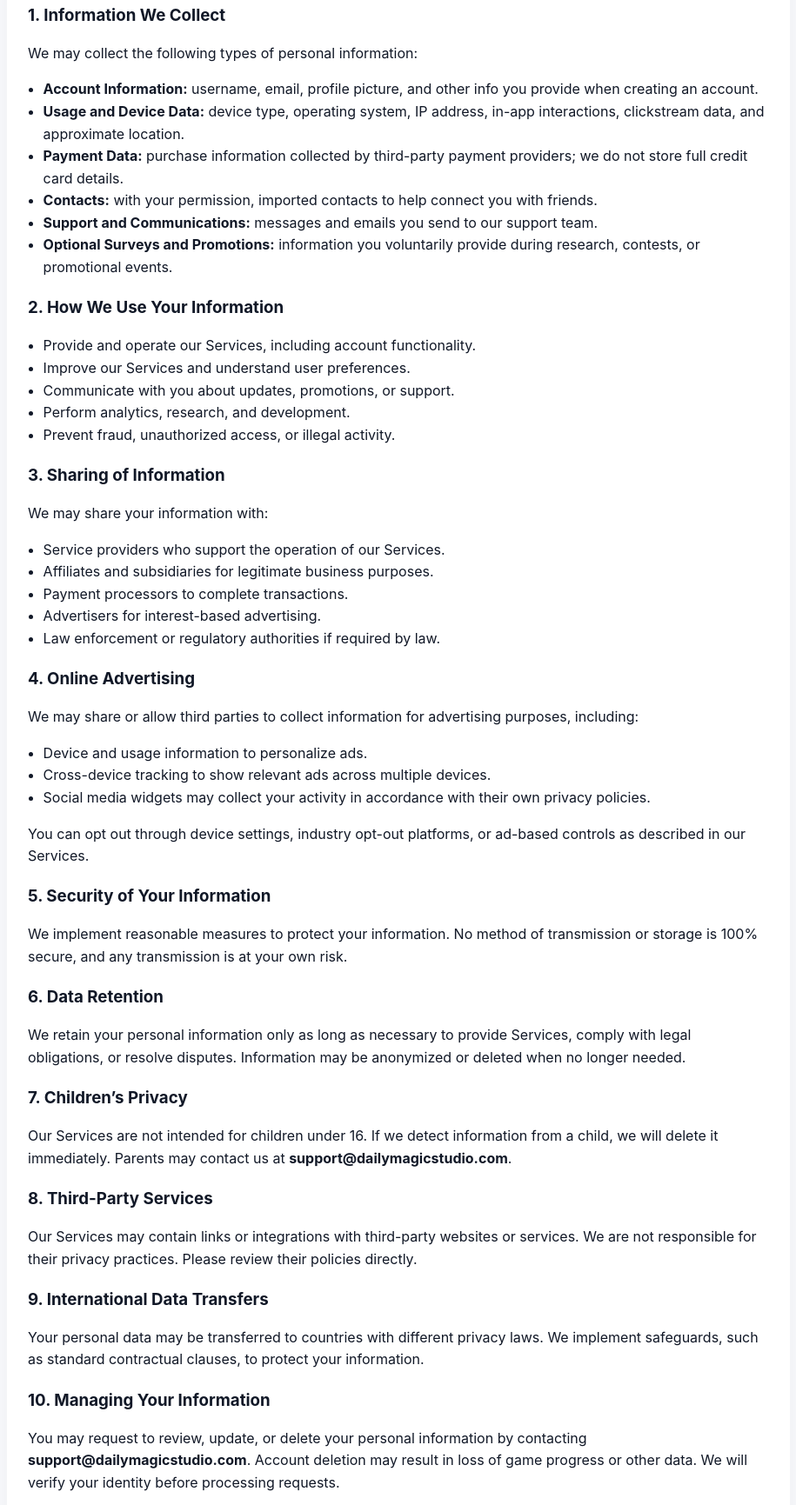
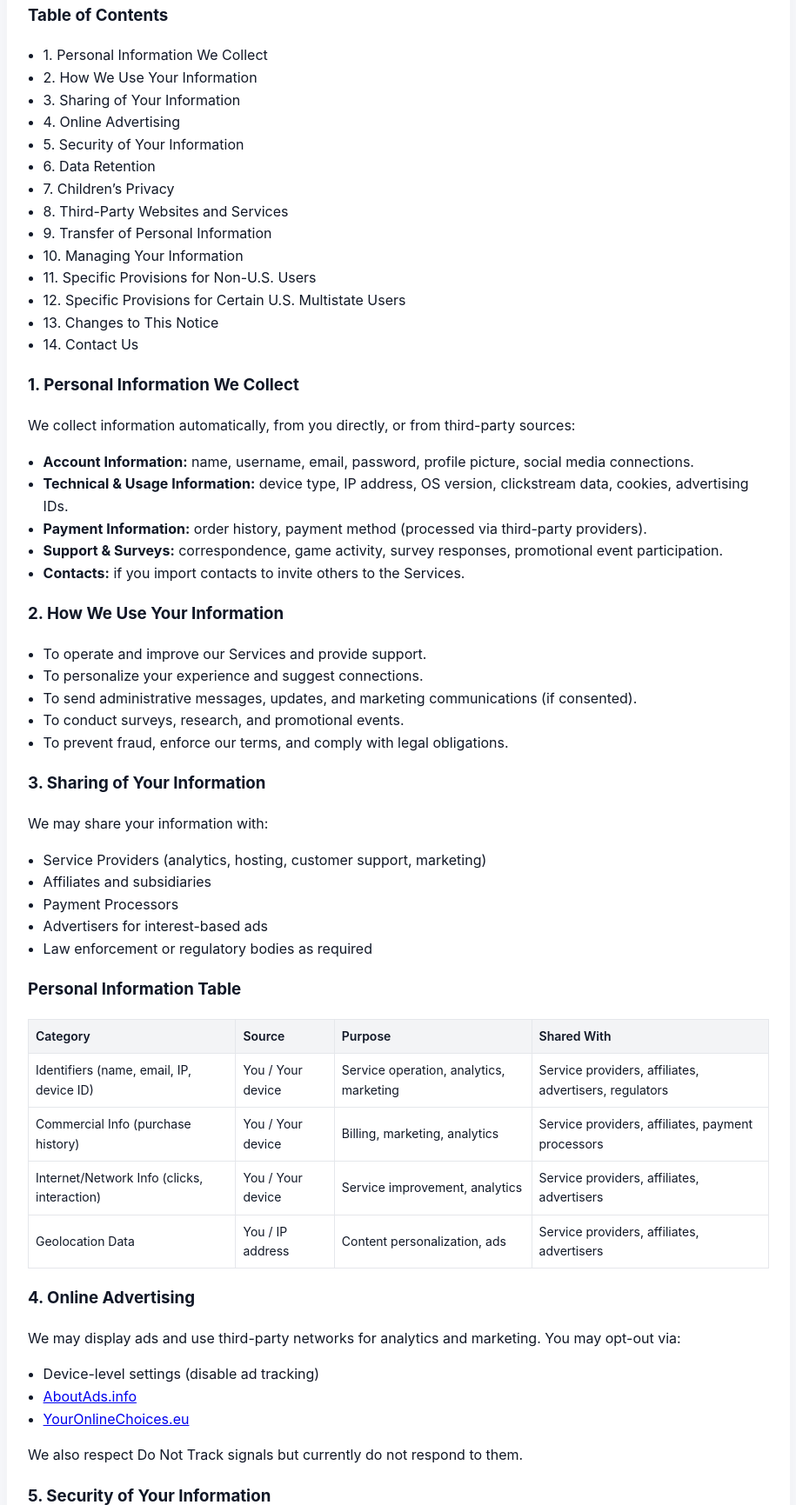
Before and after one commit to DailyMagicStudio/dailymagicstudio.github.io, a plain HTML site: page privacy2.html in a window 1280 px wide. Shown: the part 335-2066 px from the top of the page at 87% size, without its empty margins (182-1097 px from the left). Drawn offline with Linux system fonts and the light colour scheme.

Commit message:
Update privacy2.html

```diff
--- a/privacy2.html
+++ b/privacy2.html
@@ -52,13 +52,15 @@
       box-shadow:0 6px 24px rgba(15,23,42,0.04);
     }
     h2{margin-top:0;}
-    h3{margin-bottom:0.3em;}
     .muted{color:var(--muted);font-size:14px;}
     ul{padding-left:1.1rem;}
-    pre.inline{white-space:pre-wrap;background:#f3f4f6;padding:10px;border-radius:8px;overflow:auto}
+    table{border-collapse:collapse;width:100%;margin-bottom:16px;}
+    th, td{border:1px solid #e5e7eb;padding:8px;text-align:left;font-size:14px;}
+    th{background:#f3f4f6;font-weight:600;}
     footer{margin-top:18px;color:var(--muted);font-size:13px;}
     @media (max-width:520px){
       .wrap{margin:18px 14px;}
+      table, th, td{font-size:12px;}
     }
   </style>
 </head>
@@ -68,7 +70,7 @@
       <div class="logo">DM</div>
       <div>
         <h1>Privacy Policy — Daily Magic Studio</h1>
-        <div class="muted">Effective date: 2026-01-09</div>
+        <div class="muted">Last Updated: January 9, 2026</div>
       </div>
     </header>
 
@@ -79,89 +81,135 @@
 
     <main class="card" role="main">
       <h2>Privacy Notice</h2>
-
       <p class="muted">
-        Daily Magic Studio (“Studio,” “we,” “our”) develops and publishes web and mobile games.
-        This Privacy Notice explains how we collect, use, and share personal information when you use our products or services (collectively, “Services”), and describes your rights concerning your information.
+        Daily Magic Studio ("Studio", "we", "us") develops and publishes digital entertainment for web and mobile platforms.
+        This Privacy Notice describes how we collect, use, disclose, and otherwise process personal information in connection with our services, including our website and mobile games (collectively, "Services").
       </p>
 
-      <h3>1. Information We Collect</h3>
-      <p>We may collect the following types of personal information:</p>
+      <h3>Table of Contents</h3>
       <ul>
-        <li><strong>Account Information:</strong> username, email, profile picture, and other info you provide when creating an account.</li>
-        <li><strong>Usage and Device Data:</strong> device type, operating system, IP address, in-app interactions, clickstream data, and approximate location.</li>
-        <li><strong>Payment Data:</strong> purchase information collected by third-party payment providers; we do not store full credit card details.</li>
-        <li><strong>Contacts:</strong> with your permission, imported contacts to help connect you with friends.</li>
-        <li><strong>Support and Communications:</strong> messages and emails you send to our support team.</li>
-        <li><strong>Optional Surveys and Promotions:</strong> information you voluntarily provide during research, contests, or promotional events.</li>
+        <li>1. Personal Information We Collect</li>
+        <li>2. How We Use Your Information</li>
+        <li>3. Sharing of Your Information</li>
+        <li>4. Online Advertising</li>
+        <li>5. Security of Your Information</li>
+        <li>6. Data Retention</li>
+        <li>7. Children’s Privacy</li>
+        <li>8. Third-Party Websites and Services</li>
+        <li>9. Transfer of Personal Information</li>
+        <li>10. Managing Your Information</li>
+        <li>11. Specific Provisions for Non-U.S. Users</li>
+        <li>12. Specific Provisions for Certain U.S. Multistate Users</li>
+        <li>13. Changes to This Notice</li>
+        <li>14. Contact Us</li>
+      </ul>
+
+      <h3>1. Personal Information We Collect</h3>
+      <p>We collect information automatically, from you directly, or from third-party sources:</p>
+      <ul>
+        <li><strong>Account Information:</strong> name, username, email, password, profile picture, social media connections.</li>
+        <li><strong>Technical & Usage Information:</strong> device type, IP address, OS version, clickstream data, cookies, advertising IDs.</li>
+        <li><strong>Payment Information:</strong> order history, payment method (processed via third-party providers).</li>
+        <li><strong>Support & Surveys:</strong> correspondence, game activity, survey responses, promotional event participation.</li>
+        <li><strong>Contacts:</strong> if you import contacts to invite others to the Services.</li>
       </ul>
 
       <h3>2. How We Use Your Information</h3>
       <ul>
-        <li>Provide and operate our Services, including account functionality.</li>
-        <li>Improve our Services and understand user preferences.</li>
-        <li>Communicate with you about updates, promotions, or support.</li>
-        <li>Perform analytics, research, and development.</li>
-        <li>Prevent fraud, unauthorized access, or illegal activity.</li>
+        <li>To operate and improve our Services and provide support.</li>
+        <li>To personalize your experience and suggest connections.</li>
+        <li>To send administrative messages, updates, and marketing communications (if consented).</li>
+        <li>To conduct surveys, research, and promotional events.</li>
+        <li>To prevent fraud, enforce our terms, and comply with legal obligations.</li>
       </ul>
 
-      <h3>3. Sharing of Information</h3>
+      <h3>3. Sharing of Your Information</h3>
       <p>We may share your information with:</p>
       <ul>
-        <li>Service providers who support the operation of our Services.</li>
-        <li>Affiliates and subsidiaries for legitimate business purposes.</li>
-        <li>Payment processors to complete transactions.</li>
-        <li>Advertisers for interest-based advertising.</li>
-        <li>Law enforcement or regulatory authorities if required by law.</li>
+        <li>Service Providers (analytics, hosting, customer support, marketing)</li>
+        <li>Affiliates and subsidiaries</li>
+        <li>Payment Processors</li>
+        <li>Advertisers for interest-based ads</li>
+        <li>Law enforcement or regulatory bodies as required</li>
       </ul>
 
+      <h3>Personal Information Table</h3>
+      <table>
+        <tr>
+          <th>Category</th>
+          <th>Source</th>
+          <th>Purpose</th>
+          <th>Shared With</th>
+        </tr>
+        <tr>
+          <td>Identifiers (name, email, IP, device ID)</td>
+          <td>You / Your device</td>
+          <td>Service operation, analytics, marketing</td>
+          <td>Service providers, affiliates, advertisers, regulators</td>
+        </tr>
+        <tr>
+          <td>Commercial Info (purchase history)</td>
+          <td>You / Your device</td>
+          <td>Billing, marketing, analytics</td>
+          <td>Service providers, affiliates, payment processors</td>
+        </tr>
+        <tr>
+          <td>Internet/Network Info (clicks, interaction)</td>
+          <td>You / Your device</td>
+          <td>Service improvement, analytics</td>
+          <td>Service providers, affiliates, advertisers</td>
+        </tr>
+        <tr>
+          <td>Geolocation Data</td>
+          <td>You / IP address</td>
+          <td>Content personalization, ads</td>
+          <td>Service providers, affiliates, advertisers</td>
+        </tr>
+      </table>
+
       <h3>4. Online Advertising</h3>
-      <p>We may share or allow third parties to collect information for advertising purposes, including:</p>
+      <p>We may display ads and use third-party networks for analytics and marketing. You may opt-out via:</p>
       <ul>
-        <li>Device and usage information to personalize ads.</li>
-        <li>Cross-device tracking to show relevant ads across multiple devices.</li>
-        <li>Social media widgets may collect your activity in accordance with their own privacy policies.</li>
+        <li>Device-level settings (disable ad tracking)</li>
+        <li><a href="https://www.aboutads.info/choices">AboutAds.info</a></li>
+        <li><a href="https://www.youronlinechoices.eu/">YourOnlineChoices.eu</a></li>
       </ul>
-      <p>You can opt out through device settings, industry opt-out platforms, or ad-based controls as described in our Services.</p>
+      <p>We also respect Do Not Track signals but currently do not respond to them.</p>
 
       <h3>5. Security of Your Information</h3>
-      <p>We implement reasonable measures to protect your information. No method of transmission or storage is 100% secure, and any transmission is at your own risk.</p>
+      <p>We implement reasonable measures to protect your data, but no system is 100% secure. Transmission is at your own risk.</p>
 
       <h3>6. Data Retention</h3>
-      <p>We retain your personal information only as long as necessary to provide Services, comply with legal obligations, or resolve disputes. Information may be anonymized or deleted when no longer needed.</p>
+      <p>We retain personal data only as long as necessary to provide Services, comply with legal obligations, or resolve disputes. Deleted data is anonymized or secured if full deletion is not possible.</p>
 
       <h3>7. Children’s Privacy</h3>
-      <p>Our Services are not intended for children under 16. If we detect information from a child, we will delete it immediately. Parents may contact us at <strong>support@dailymagicstudio.com</strong>.</p>
+      <p>Our Services are not for children under 13. If we discover data from a child, we delete it. Parents may contact us at support@dailymagicstudio.com.</p>
 
-      <h3>8. Third-Party Services</h3>
-      <p>Our Services may contain links or integrations with third-party websites or services. We are not responsible for their privacy practices. Please review their policies directly.</p>
+      <h3>8. Third-Party Websites and Services</h3>
+      <p>Links may lead to third-party sites. We are not responsible for their privacy practices; review their policies separately.</p>
 
-      <h3>9. International Data Transfers</h3>
-      <p>Your personal data may be transferred to countries with different privacy laws. We implement safeguards, such as standard contractual clauses, to protect your information.</p>
+      <h3>9. Transfer of Personal Information</h3>
+      <p>Your data may be processed outside your country, including in the U.S., with appropriate safeguards.</p>
 
       <h3>10. Managing Your Information</h3>
-      <p>You may request to review, update, or delete your personal information by contacting <strong>support@dailymagicstudio.com</strong>. Account deletion may result in loss of game progress or other data. We will verify your identity before processing requests.</p>
+      <p>You may request access, corrections, or deletion of your data by contacting us at <strong>support@dailymagicstudio.com</strong>. Account deletion will remove access and may delete in-game progress or virtual items.</p>
 
-      <h3>11. Your Privacy Rights</h3>
-      <p>Depending on your location, you may have rights including:</p>
-      <ul>
-        <li>Access, correction, or deletion of personal data.</li>
-        <li>Restricting or objecting to processing.</li>
-        <li>Data portability.</li>
-        <li>Opt-out of interest-based advertising or marketing communications.</li>
-      </ul>
+      <h3>11. Non-U.S. Users</h3>
+      <p>Residents outside the U.S. have rights under GDPR or other local privacy laws, including access, correction, deletion, portability, objection to processing, and withdrawal of consent.</p>
 
-      <h3>12. Changes to This Notice</h3>
-      <p>We may update this Privacy Notice periodically. Updates will be posted on this page with the effective date.</p>
+      <h3>12. U.S. Multistate Users</h3>
+      <p>Users in certain U.S. states have additional privacy rights, including requesting personal information, deletion, opt-out of sharing, and non-discrimination.</p>
 
-      <h3>13. Contact Us</h3>
-      <p>If you have questions about this Privacy Policy, contact us at:</p>
+      <h3>13. Changes to This Notice</h3>
+      <p>We may update this policy. Material changes will be posted on our Services. Check periodically for updates.</p>
+
+      <h3>14. Contact Us</h3>
+      <p>If you have questions, contact us at:</p>
       <p><strong>Email:</strong> support@dailymagicstudio.com</p>
-
     </main>
 
     <footer>
-      © 2025 Daily Magic Studio. All rights reserved.
+      © 2026 Daily Magic Studio. All rights reserved.
     </footer>
   </div>
 </body>
```
